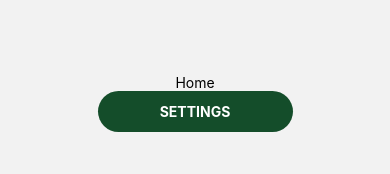
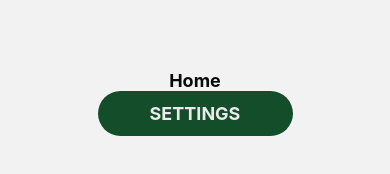
Before and after one commit to Startup-College/Mobile-catalog-lub-norte, a React Native app: screen /Home in a window 390 px wide. Shown: the part 319-493 px from the top of the page. Built offline with nearby package versions, Linux system fonts and the light colour scheme.

Commit message:
feat(ger-46-criar-componentes-basicos/ger-48-text): Criação, estilização básica do componente de texto

```diff
--- a/src/components/Button/Button.js
+++ b/src/components/Button/Button.js
@@ -1,6 +1,7 @@
 import React from "react";
-import { Container, Children } from "./styles";
+import { Container } from "./styles";
 import { GlobalStyles } from "../../styles/styles";
+import Text from "../Text/Text";
 
 const Button = (props) => {
   function handleWithBackgroundColor(variant) {
@@ -20,7 +21,9 @@ const Button = (props) => {
       color={handleWithBackgroundColor(props.variant)}
       onPress={props.onPress}
     >
-      <Children>{props.title}</Children>
+      <Text color="WHITE" weight="BOLD" size="LG" align="CENTER" uppercase>
+        {props.title}
+      </Text>
     </Container>
   );
 };
--- a/src/components/Button/styles.js
+++ b/src/components/Button/styles.js
@@ -6,10 +6,3 @@ export const Container = styled.TouchableOpacity`
   padding: 12px 14px;
   border-radius: 999px;
 `;
-
-export const Children = styled.Text`
-  font-weight: bold;
-  color: white;
-  text-transform: uppercase;
-  text-align: center;
-`;
--- /dev/null
+++ b/src/components/Text/Text.js
@@ -0,0 +1,19 @@
+import React from "react";
+import { CText } from "./styles";
+
+const Text = (props) => {
+  return (
+    <CText
+      color={props.color}
+      weight={props.weight}
+      uppercase={props.uppercase}
+      align={props.align}
+      size={props.size}
+      decoration={props.decoration}
+    >
+      {props.children}
+    </CText>
+  );
+};
+
+export default Text;
--- /dev/null
+++ b/src/components/Text/styles.js
@@ -0,0 +1,75 @@
+import styled from "styled-components/native";
+import { GlobalStyles } from "../../styles/styles";
+
+function handleColor(color) {
+  switch (color) {
+    case "WHITE":
+      return GlobalStyles.colors.gray[100];
+    case "PRIMARY":
+      return GlobalStyles.colors.primary[500];
+    case "SECONDARY":
+      return GlobalStyles.colors.secondary[500];
+    case "DELETE":
+      return GlobalStyles.colors.delete[500];
+    default:
+      return GlobalStyles.colors.gray[900];
+  }
+}
+
+function handleWeight(weight) {
+  switch (weight) {
+    case "NORMAL":
+      return "normal";
+    case "BOLD":
+      return "bold";
+    case "BLACK":
+      return 900;
+    default:
+      return "normal";
+  }
+}
+
+function handleAlign(align) {
+  switch (align) {
+    case "JUSTIFY":
+      return "justify";
+    case "LEFT":
+      return "left";
+    case "RIGHT":
+      return "right";
+    case "CENTER":
+      return "center";
+    default:
+      return "left";
+  }
+}
+
+function handleSize(size) {
+  switch (size) {
+    case "XS":
+      return `${GlobalStyles.fontSize.xs}px`;
+    case "SM":
+      return `${GlobalStyles.fontSize.sm}px`;
+    case "MD":
+      return `${GlobalStyles.fontSize.md}px`;
+    case "LG":
+      return `${GlobalStyles.fontSize.lg}px`;
+    case "XL":
+      return `${GlobalStyles.fontSize.xl}px`;
+    case "2XL":
+      return `${GlobalStyles.fontSize["2xl"]}px`;
+    case "3L":
+      return `${GlobalStyles.fontSize["3xl"]}px`;
+    default:
+      return `${GlobalStyles.fontSize.md}px`;
+  }
+}
+
+export const CText = styled.Text`
+  font-weight: ${(props) => handleWeight(props.weight)};
+  color: ${(props) => handleColor(props.color)};
+  text-transform: ${(props) => (props.uppercase ? "uppercase" : "capitalize")};
+  text-align: ${(props) => handleAlign(props.align)};
+  font-size: ${(props) => handleSize(props.size)};
+  text-decoration: ${(props) => props.decoration};
+`;
--- a/src/screens/Home/Home.js
+++ b/src/screens/Home/Home.js
@@ -1,7 +1,8 @@
-import { Text, View } from "react-native";
+import { View } from "react-native";
 import React from "react";
 import { Container } from "./styles";
 import Button from "../../components/Button/Button";
+import Text from "../../components/Text/Text";
 
 const Home = ({ navigation }) => {
   function handlePress() {
@@ -9,7 +10,9 @@ const Home = ({ navigation }) => {
   }
   return (
     <Container>
-      <Text>Home</Text>
+      <Text size="LG" weight="BOLD">
+        Home
+      </Text>
       <View style={{ width: "50%" }}>
         <Button variant="PRIMARY" title="Settings" onPress={handlePress} />
       </View>
```
